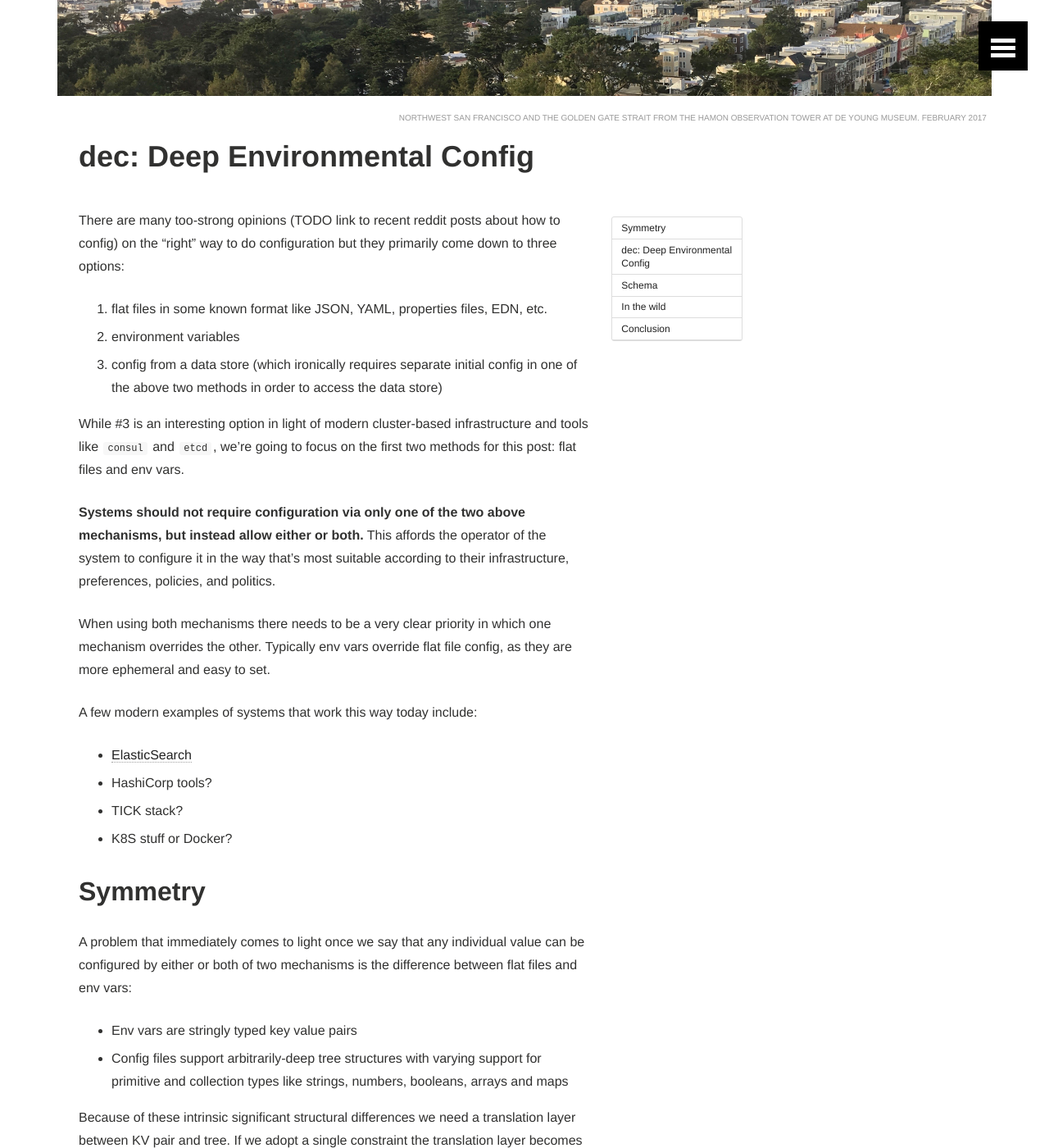
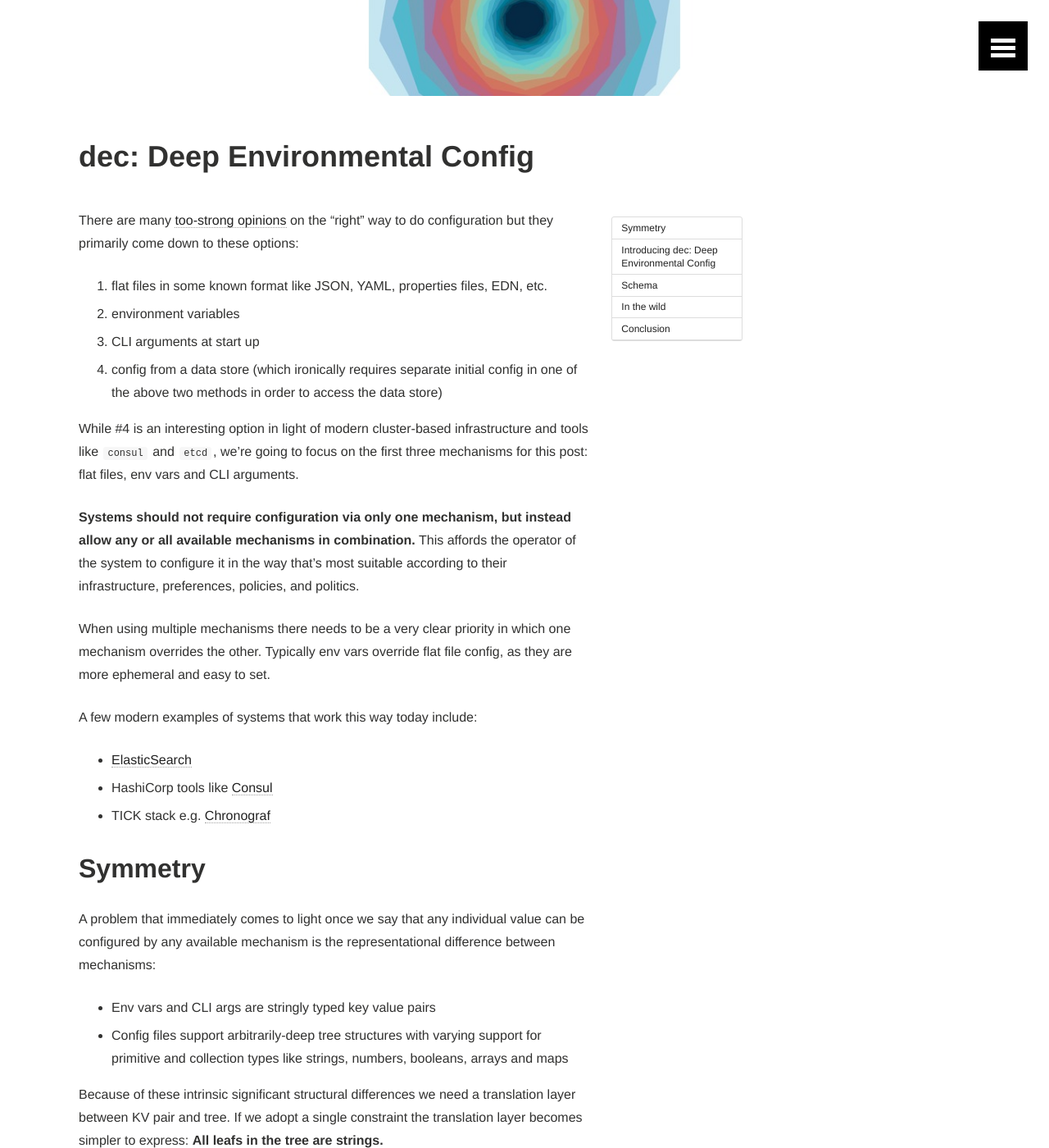
Before and after one commit to devth/devth.github.com, a Jekyll site: the page built from _posts/2018-07-10-dec-deep-environmental-config.md, in a window 1280 px wide and 1400 px high, scrolled down 280 px. Shown: the whole window at 82% size. Built offline with Jekyll 4.4.1, drawn with Linux system fonts in a browser that asks for light colours; comment, search, counter and statistics services are not loaded; some of the changed text lies outside the part shown.

Commit message:
Fixup the dec post (still WIP)

```diff
--- a/_posts/2018-07-10-dec-deep-environmental-config.md
+++ b/_posts/2018-07-10-dec-deep-environmental-config.md
@@ -6,47 +6,47 @@ comments: true
 published: true
 toc: true
 image:
-  feature: compiled-queries-feature.jpg
-  teaser: compiled-queries-teaser.jpg
-  caption: Northwest San Francisco and the Golden Gate strait from the Hamon Observation Tower at de Young Museum. February 2017
+  feature: dec_wide.png
+  teaser: dec_410_228.png
 ---
 
-There are many too-strong opinions (TODO link to recent reddit posts about how
-to config) on the "right" way to do configuration but they primarily come down
-to three options:
+There are many [too-strong
+opinions](https://hn.algolia.com/?query=environment%20variables&sort=byDate&prefix&page=0&dateRange=all&type=story)
+on the "right" way to do configuration but they primarily come down to these
+options:
 
 1. flat files in some known format like JSON, YAML, properties files, EDN, etc.
 1. environment variables
+1. CLI arguments at start up
 1. config from a data store (which ironically requires separate initial config
    in one of the above two methods in order to access the data store)
 
-While #3 is an interesting option in light of modern cluster-based infrastructure
-and tools like `consul` and `etcd`, we're going to focus on the first two
-methods for this post: flat files and env vars.
+While #4 is an interesting option in light of modern cluster-based infrastructure
+and tools like `consul` and `etcd`, we're going to focus on the first three
+mechanisms for this post: flat files,  env vars and CLI arguments.
 
-**Systems should not require configuration via only one of the two above
-mechanisms, but instead allow either or both.** This affords the operator of the
-system to configure it in the way that's most suitable according to their
-infrastructure, preferences, policies, and politics.
+**Systems should not require configuration via only one mechanism, but instead
+allow any or all available mechanisms in combination.** This affords the
+operator of the system to configure it in the way that's most suitable according
+to their infrastructure, preferences, policies, and politics.
 
-When using both mechanisms there needs to be a very clear priority in which one
+When using multiple mechanisms there needs to be a very clear priority in which one
 mechanism overrides the other. Typically env vars override flat file config, as
 they are more ephemeral and easy to set.
 
 A few modern examples of systems that work this way today include:
 
-- [ElasticSearch](todo link to config docs)
-- HashiCorp tools?
-- TICK stack?
-- K8S stuff or Docker?
+- [ElasticSearch](https://www.elastic.co/guide/en/elasticsearch/reference/current/settings.html)
+- HashiCorp tools like [Consul](https://www.consul.io/docs/agent/options.html)
+- TICK stack e.g. [Chronograf](https://docs.influxdata.com/chronograf/v1.6/administration/config-options#chronograf-service-options)
 
 ## Symmetry
 
 A problem that immediately comes to light once we say that any individual value
-can be configured by either or both of two mechanisms is the difference between
-flat files and env vars:
+can be configured by any available mechanism is the representational difference
+between mechanisms:
 
-- Env vars are stringly typed key value pairs
+- Env vars and CLI args are stringly typed key value pairs
 - Config files support arbitrarily-deep tree structures with varying support for
   primitive and collection types like strings, numbers, booleans, arrays and
   maps
@@ -59,7 +59,7 @@ strings.**
 The implication is that our system which consumes the config must parse the
 string to obtain its expected format.
 
-## dec: Deep Environmental Config
+## Introducing dec: Deep Environmental Config
 
 [dec](https://github.com/devth/dec) is a tiny library that embraces this
 constraint and provides an `explode` function to transform env var KV pairs into
```
Also changed, not shown: images/dec_410_228.png (added), images/dec_wide.png (added).
